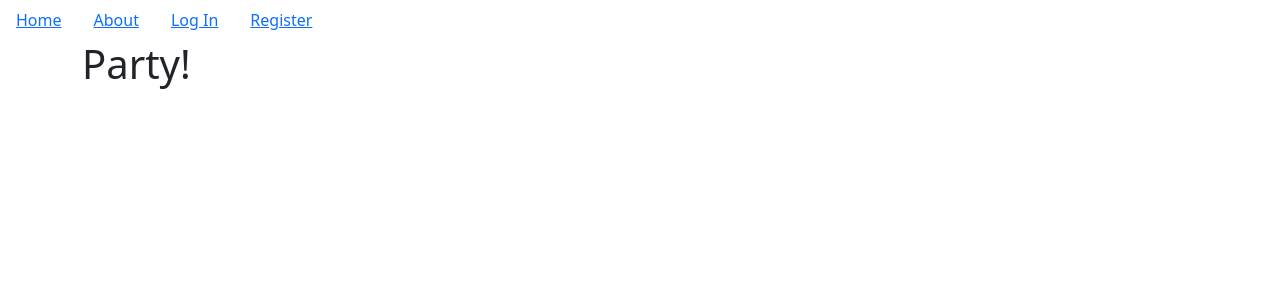
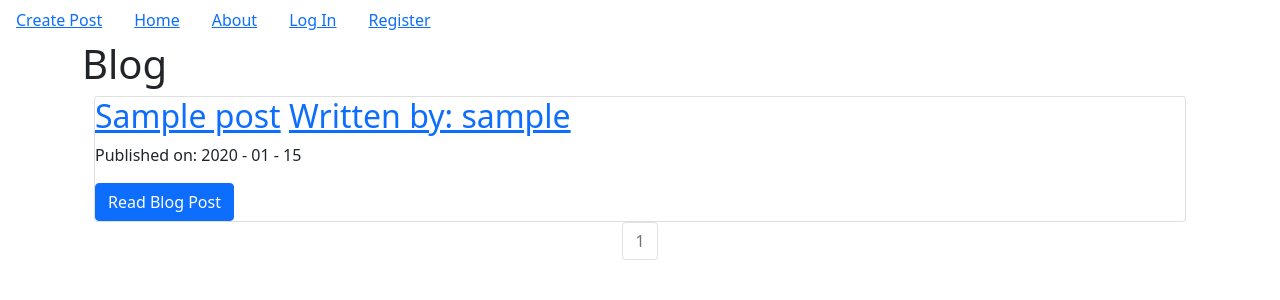
Before and after one commit to albertamcaleavey/flask_blog, a Flask app: page / in a window 1280 px wide. Shown: the top 300 px of the page. Run offline with Flask 2, Linux system fonts and the light colour scheme; tables that the repository leaves empty hold one stand-in row (values such as "Sample post"); parts of the project's set-up code (start-up, migrations or seed data) failed here and were passed over.

Commit message:
complete blog

```diff
--- a/myapp/core/views.py
+++ b/myapp/core/views.py
@@ -1,5 +1,4 @@
 # core/views.py
-
 from flask import render_template, request, Blueprint
 from myapp.models import BlogPost
 
--- a/myapp/templates/base.html
+++ b/myapp/templates/base.html
@@ -10,6 +10,9 @@
 </head>
 <body>
     <ul class="nav">
+        <li class="nav-link">
+            <a href="{{url_for('blog_posts.create_post')}}">Create Post</a>
+        </li>
         <li class="nav-link">
             <a href="{{url_for('core.index')}}">Home</a>
         </li>
--- a/myapp/templates/index.html
+++ b/myapp/templates/index.html
@@ -1,7 +1,36 @@
 {% extends "base.html" %}
 {% block content %}
     <div class="jumbotron">
-        <h1>Party!</h1>
+        <h1>Blog</h1>
+    </div>
+    <div class="container">
+        {% for post in blog_posts.items %}
+            <div class="card">
+                <div class="car-boy">
+                    <h2>
+                        <a class="card-title" href="{{url_for('blog_posts.blog_post', blog_post_id=post.id)}}">{{post.title}}</a>
+                        <a href="{{url_for('users.user_posts', username=post.author.username)}}">Written by: {{post.author.username}}</a>
+                    </h2>
+                    <p>Published on: {{post.date.strftime('%Y - %m - %d')}}</p>
+                    <a class="btn btn-primary" href="{{url_for('blog_posts.blog_post', blog_post_id=post.id)}}">Read Blog Post</a>
+                </div>
+            </div>
+        {% endfor %}
     </div>
 
+    <nav aria-label="Page Navigation example">
+        <ul class="pagination justify-content-center">
+            {% for page_num in blog_posts.iter_pages(left_edge=1, right_edge=1, left_current=1, right_current=2) %}
+                {% if blog_posts.page == page_num %}
+                <li class="page-item disabled">
+                    <a class="page-link" href="{{url_for('core.index', page=page_num)}}">{{ page_num }}</a>
+                </li>
+                {% else %}
+                <li class="page-item">
+                    <a class="page-link" href="{{url_for('core.index', page=page_num)}}">{{ page_num }}</a>
+                </li>
+                {% endif %}
+            {% endfor %}
+        </ul>
+    </nav>
 {% endblock %}
```
Also changed, not shown: myapp/blog_posts/views.py (+54 -24 lines), myapp/templates/blog_post.html (added, +18 -0 lines), myapp/templates/create_post.html (added, +20 -0 lines), myapp/__init__.py (line endings or trailing spaces).
